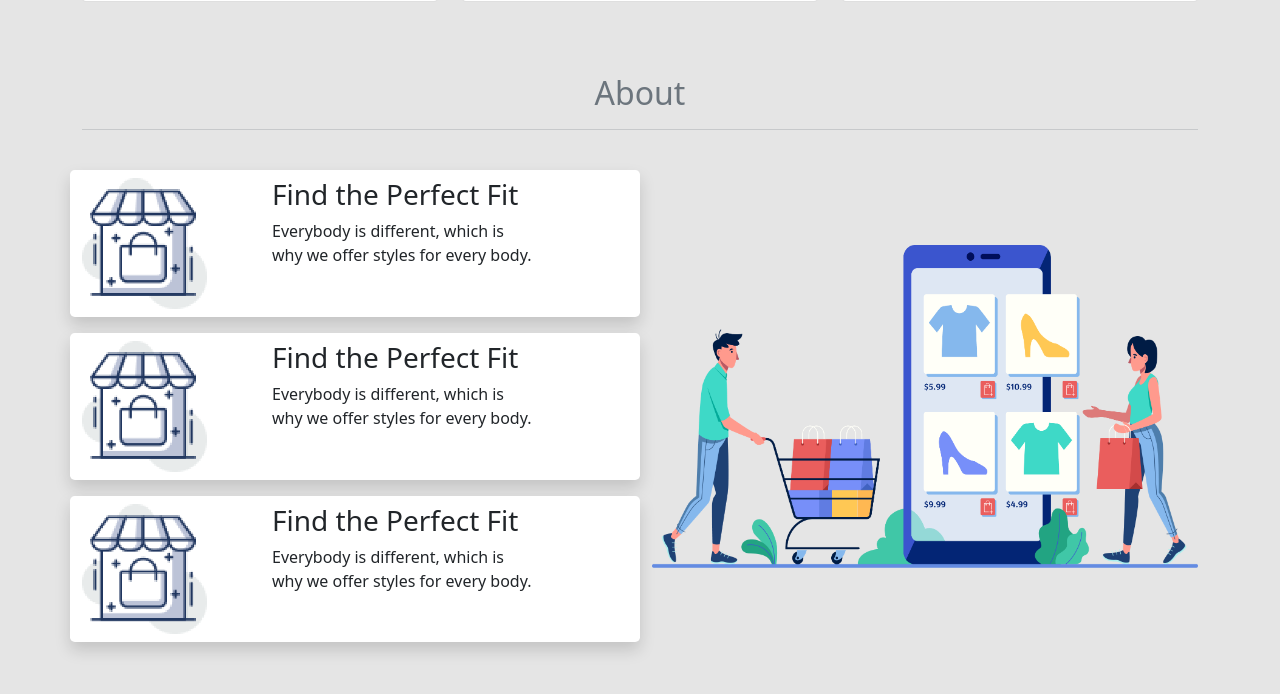
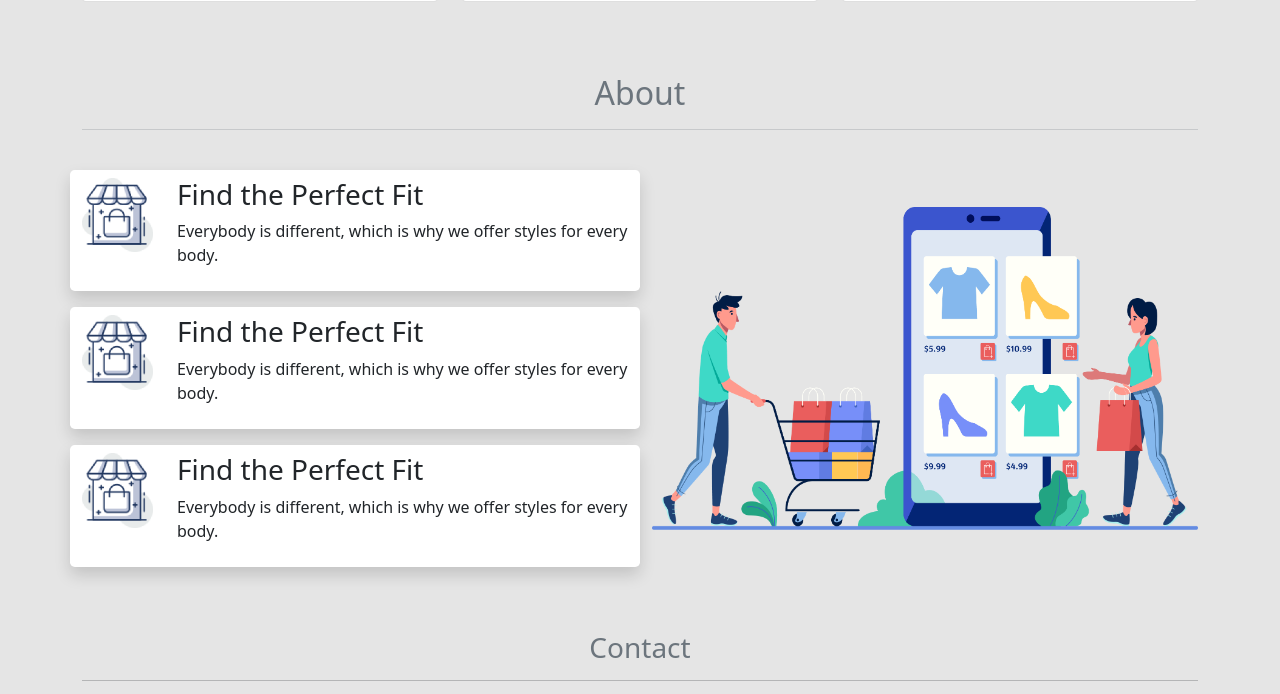
Before and after one commit to rkbokul1/Penguin-Bootstrap, a plain HTML site: page index.html in a window 1280 px wide. Shown: the part 2061-2755 px from the top of the page. Drawn offline with nearby package versions, Linux system fonts and the light colour scheme.

Commit message:
revisions

```diff
--- a/index.html
+++ b/index.html
@@ -215,10 +215,10 @@
                     <div class="col-lg-6 col-sm-6 col-12 flex-column">
                         <div class="text my-3">
                             <div class="row shadow bg-white py-2 rounded-3">
-                                <div class="col-4">
-                                    <img class="w-75" src="images/house.png" alt="">
+                                <div class="col-2">
+                                    <img class="w-100" src="images/house.png" alt="">
                                 </div>
-                                <div class="col-6">
+                                <div class="col-10">
                                     <h3>Find the Perfect Fit</h3>
                                     <p>Everybody is different, which is why we
                                         offer styles for every body.</p>
@@ -227,10 +227,10 @@
                         </div>
                         <div class="text my-3">
                             <div class="row shadow bg-white py-2 rounded-3">
-                                <div class="col-4">
-                                    <img class="w-75" src="images/house.png" alt="">
+                                <div class="col-2">
+                                    <img class="w-100" src="images/house.png" alt="">
                                 </div>
-                                <div class="col-6">
+                                <div class="col-10">
                                     <h3>Find the Perfect Fit</h3>
                                     <p>Everybody is different, which is why we
                                         offer styles for every body.</p>
@@ -239,10 +239,10 @@
                         </div>
                         <div class="text my-3">
                             <div class="row shadow bg-white py-2 rounded-3">
-                                <div class="col-4">
-                                    <img class="w-75" src="images/house.png" alt="">
+                                <div class="col-2">
+                                    <img class="w-100" src="images/house.png" alt="">
                                 </div>
-                                <div class="col-6">
+                                <div class="col-10">
                                     <h3>Find the Perfect Fit</h3>
                                     <p>Everybody is different, which is why we
                                         offer styles for every body.</p>
```
